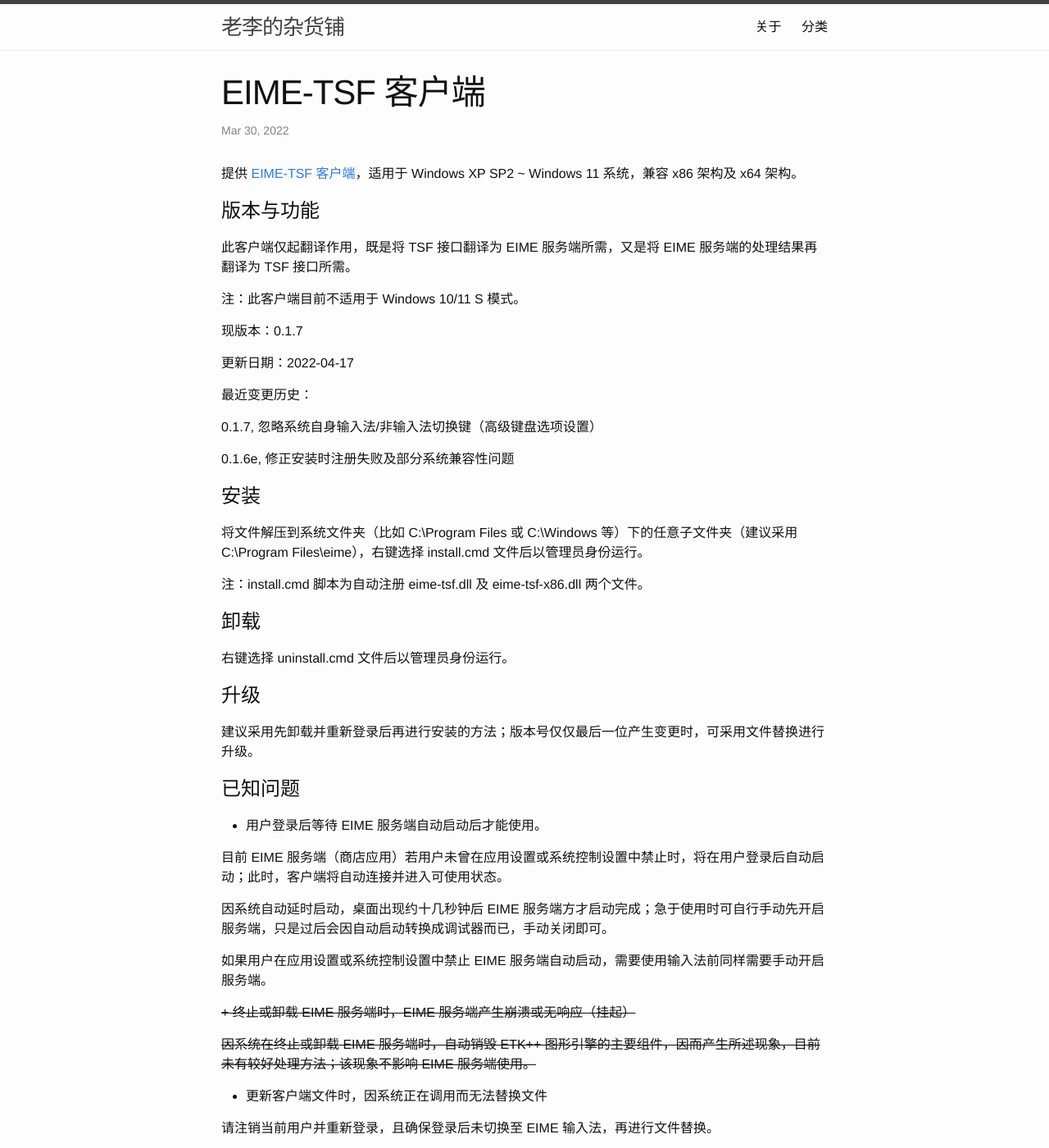
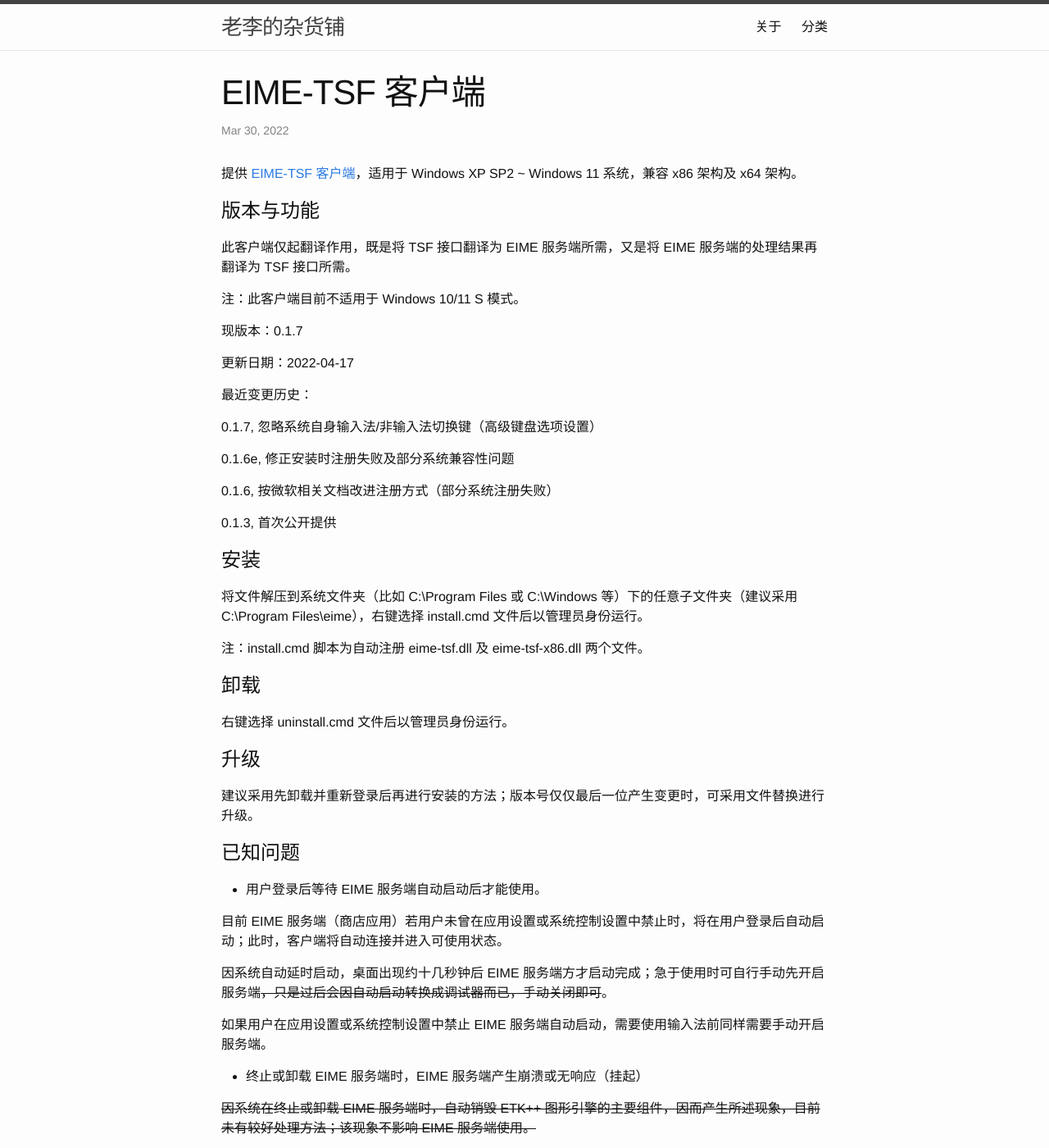
Before and after one commit to DonAnthonyLee/DonAnthonyLee.github.io, a Jekyll site: the page built from docs/_posts/2022-03-30-eime-tsf-client.markdown, in a window 1280 px wide and 1400 px high. Shown: the whole window at 82% size. Built offline with Jekyll 4.4.1, drawn with Linux system fonts in a browser that asks for light colours.

Commit message:
updated 2022-03-30-eime-tsf-client.markdown

```diff
--- a/docs/_posts/2022-03-30-eime-tsf-client.markdown
+++ b/docs/_posts/2022-03-30-eime-tsf-client.markdown
@@ -26,6 +26,10 @@
 
 0.1.6e, 修正安装时注册失败及部分系统兼容性问题
 
+0.1.6, 按微软相关文档改进注册方式（部分系统注册失败）
+
+0.1.3, 首次公开提供
+
 
 # 安装
 
@@ -50,12 +54,12 @@
 
 目前 EIME 服务端（商店应用）若用户未曾在应用设置或系统控制设置中禁止时，将在用户登录后自动启动；此时，客户端将自动连接并进入可使用状态。
 
-因系统自动延时启动，桌面出现约十几秒钟后 EIME 服务端方才启动完成；急于使用时可自行手动先开启服务端，只是过后会因自动启动转换成调试器而已，手动关闭即可。
+因系统自动延时启动，桌面出现约十几秒钟后 EIME 服务端方才启动完成；急于使用时可自行手动先开启服务端~~，只是过后会因自动启动转换成调试器而已，手动关闭即可~~。
 
 如果用户在应用设置或系统控制设置中禁止 EIME 服务端自动启动，需要使用输入法前同样需要手动开启服务端。
 
 
-~~+ 终止或卸载 EIME 服务端时，EIME 服务端产生崩溃或无响应（挂起）~~
++ 终止或卸载 EIME 服务端时，EIME 服务端产生崩溃或无响应（挂起）
 
 ~~因系统在终止或卸载 EIME 服务端时，自动销毁 ETK++ 图形引擎的主要组件，因而产生所述现象，目前未有较好处理方法；该现象不影响 EIME 服务端使用。~~
 
```
